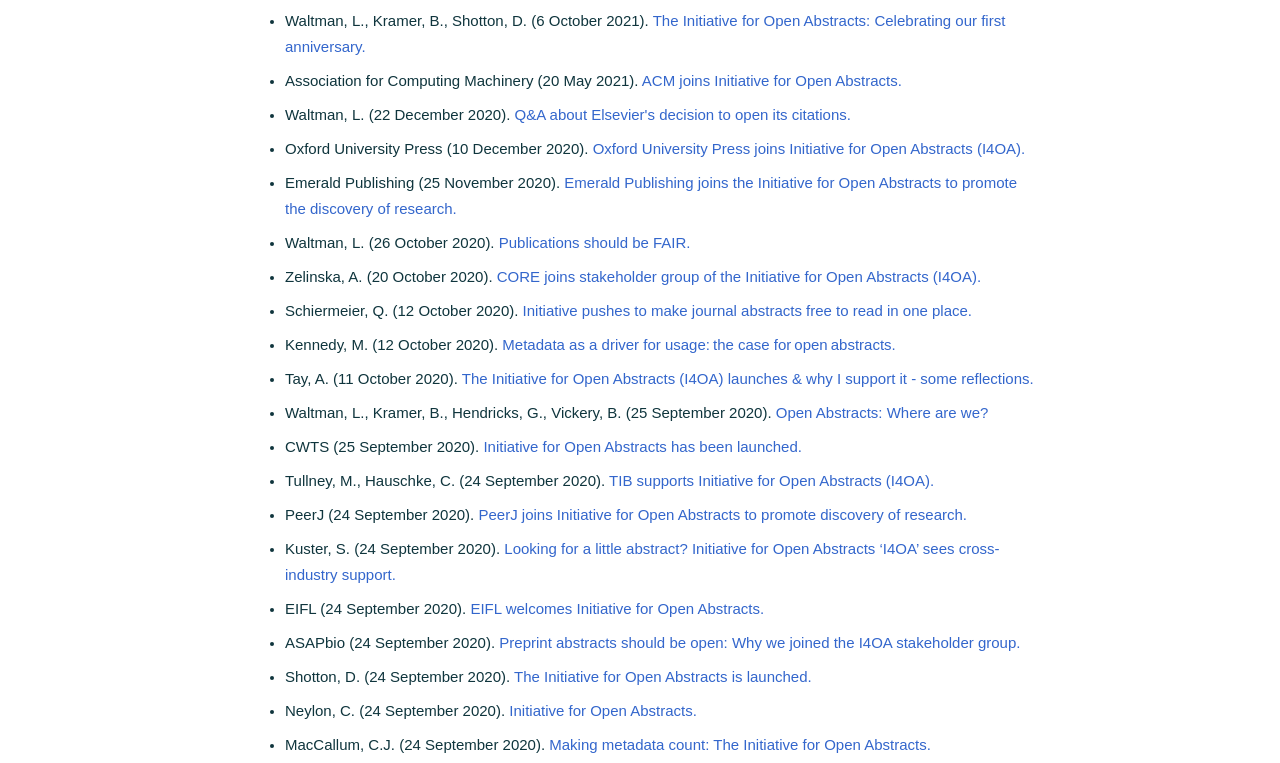
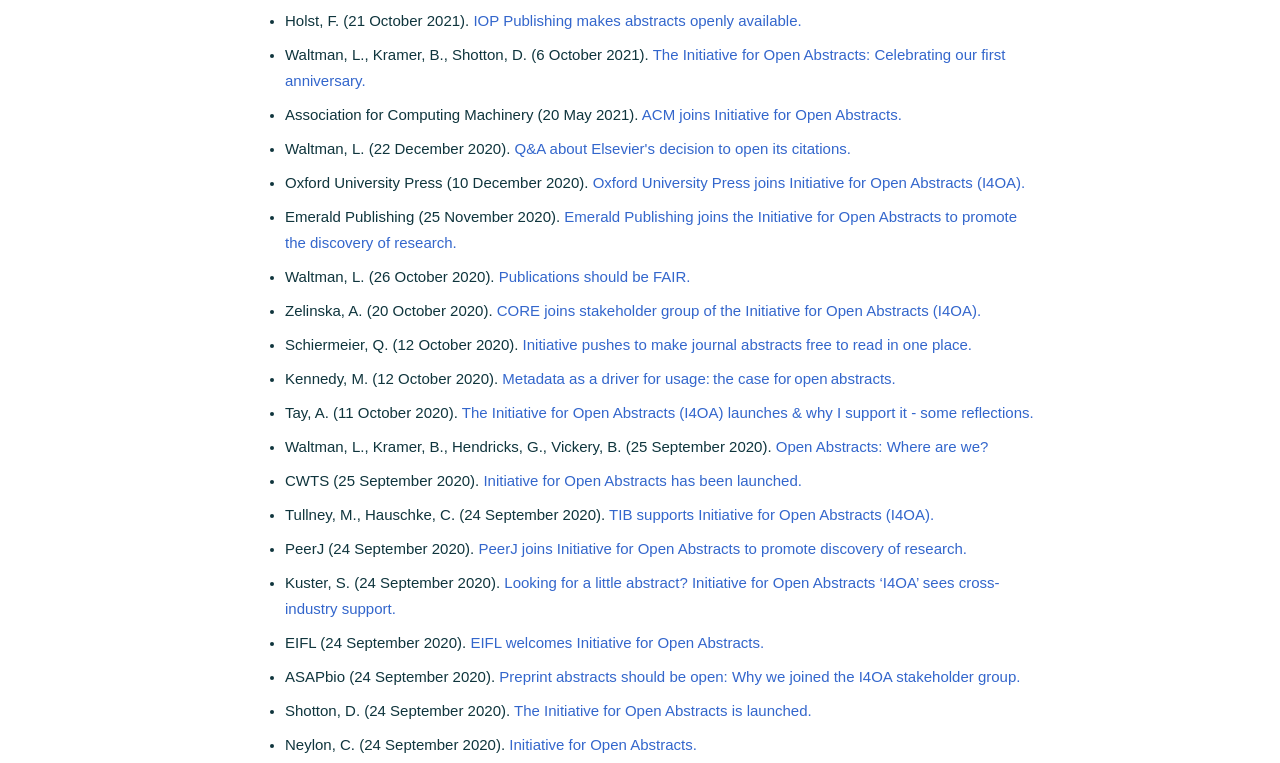
Before and after one commit to i4oa/i4oa.github.io, a plain HTML site: page press.html in a window 1280 px wide. Shown: the part 217-980 px from the top of the page. Drawn offline with Linux system fonts and the light colour scheme; a web font is replaced by a local one.

Commit message:
Update press.html

```diff
--- a/press.html
+++ b/press.html
@@ -90,6 +90,7 @@
                         <div class="intro-message">
                             <h1 id="media">Press</h1>
                             <ul class="contentList">
+				<li><p>Holst, F. (21 October 2021). <a href="https://ioppublishing.org/news/iop-publishing-makes-abstracts-openly-available/">IOP Publishing makes abstracts openly available.</a></p></li>
 				<li><p>Waltman, L., Kramer, B., Shotton, D. (6 October 2021). <a href="https://www.leidenmadtrics.nl/articles/the-initiative-for-open-abstracts-celebrating-our-first-anniversary">The Initiative for Open Abstracts: Celebrating our first anniversary.</a></p></li>
 				<li><p>Association for Computing Machinery (20 May 2021). <a href="https://www.acm.org/media-center/2021/may/acm-joins-i4oa">ACM joins Initiative for Open Abstracts.</a></p></li>
 				<li><p>Waltman, L. (22 December 2020). <a href="https://leidenmadtrics.nl/articles/q-a-about-elseviers-decision-to-open-its-citation">Q&A about Elsevier's decision to open its citations.</a></p></li>
```
